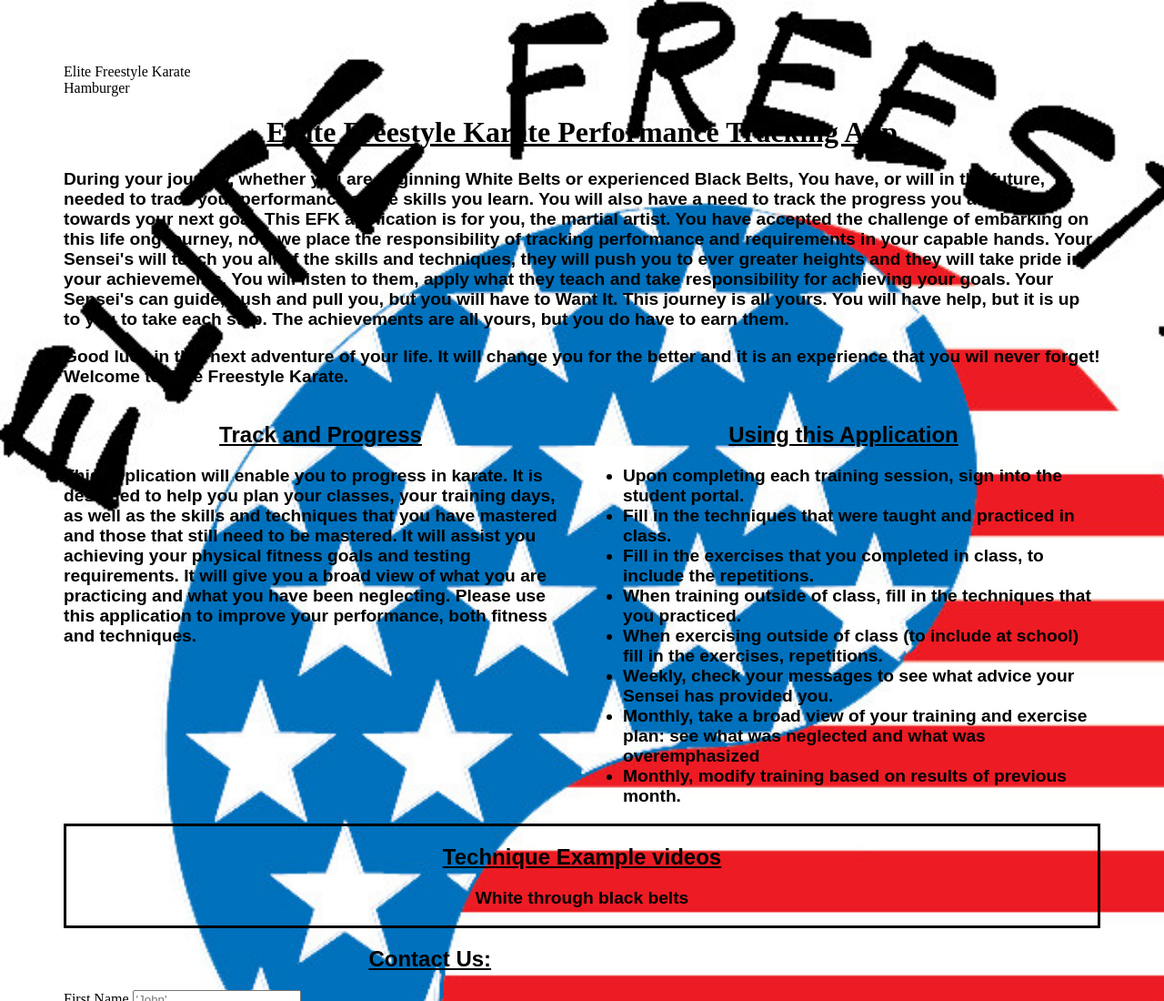
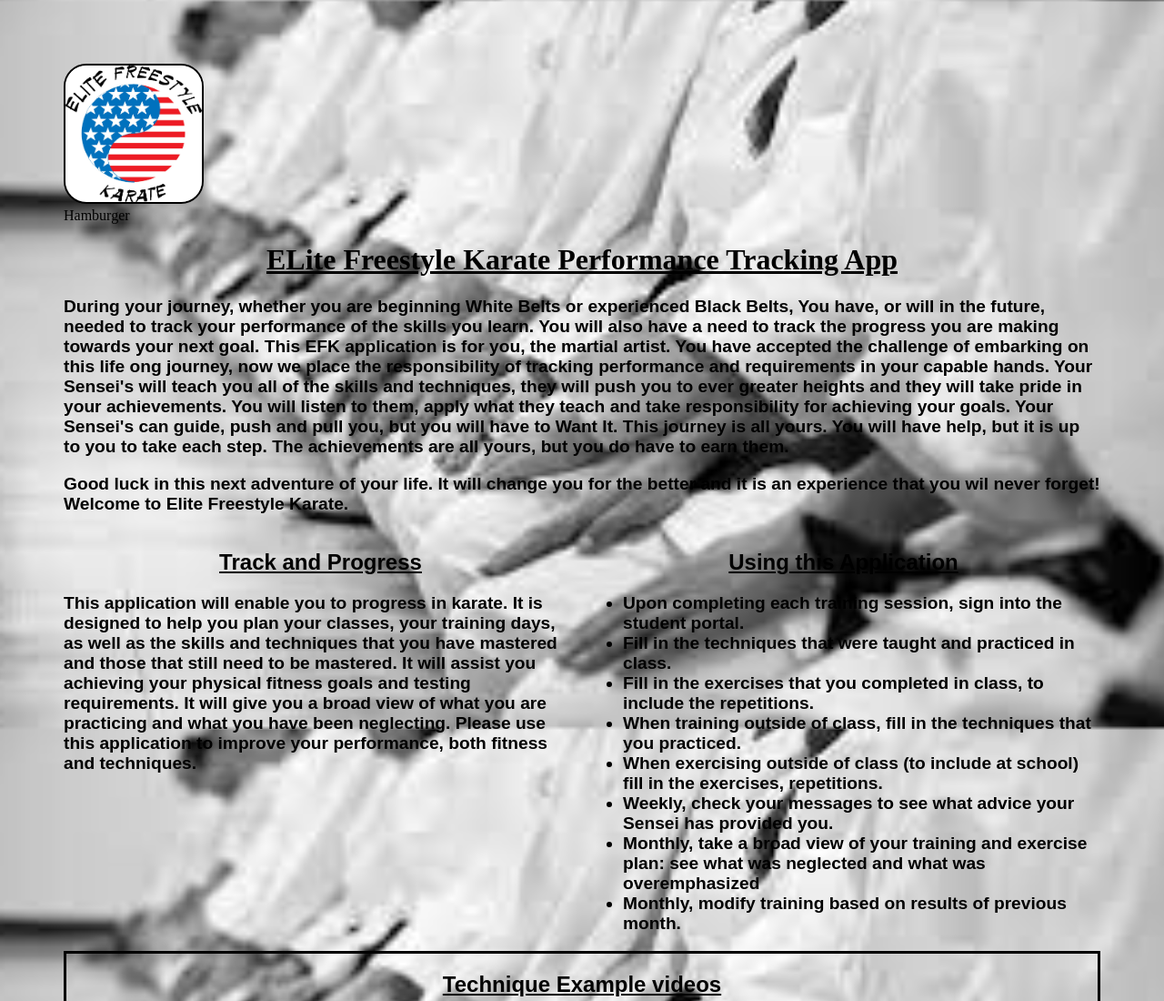
Before and after one commit to GregCarter1/Capstone, a website: page index1.html in a window 1280 px wide. Shown: the top 1100 px of the page at 91% size. Drawn offline with Linux system fonts and the light colour scheme.

Commit message:
new background img

```diff
--- a/index1.html
+++ b/index1.html
@@ -6,21 +6,21 @@
   <title>Document</title>
   <style>
     body {
-      background-image: url("docs/assets_img/EFK logo.jpg");
+      background-image: url("docs/assets_img/karate.jpg");
       background-position:inherit;
       background-size: cover;
       background-repeat: no-repeat;
+      background-attachment:fixed;
     }
-    img {
-      opacity: 0.5;
-    }
+
   </style>
   <link rel="stylesheet"  href="style.css">
 </head>
 <body>
-  <Header>Elite Freestyle Karate</Header>
+  <!-- <Header>Elite Freestyle Karate</Header> -->
 
 <main>
+  <img src="/docs/assets_img/EFK logo.jpg" alt="EFK Logo" width="150" height="150">
   <nav>Hamburger</nav>
   <div>
     <h1>ELite Freestyle Karate Performance Tracking App</h1>
--- a/style.css
+++ b/style.css
@@ -9,6 +9,10 @@
   /* background-attachment: initial; */
   margin: 65px;
   padding: 5px 5px 5px 5px;
+}
+img {
+  border: 2px solid black;
+  border-radius: 25px;
 }
 h1 {
   font-weight: bolder;
```
Also changed, not shown: docs/assets_img/karate.jpg (added).
